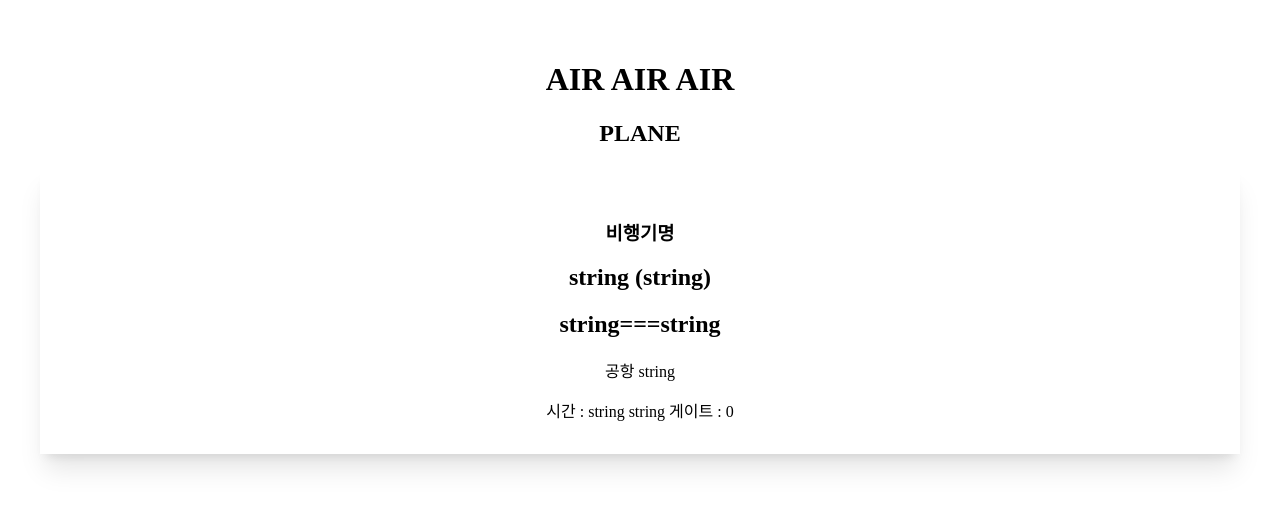
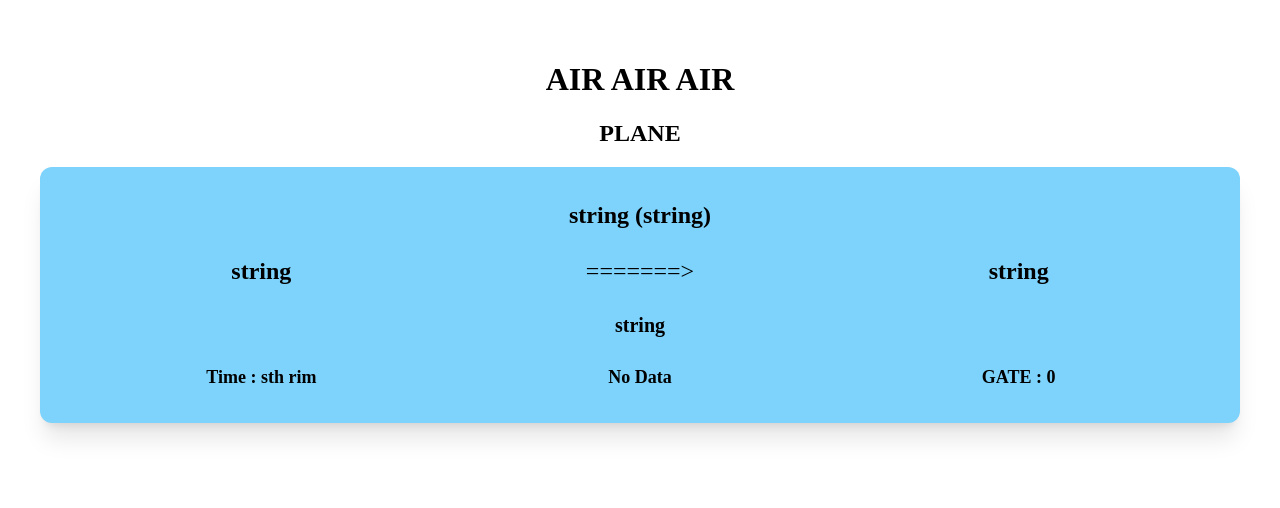
Before and after one commit to Dark-jin/Airplane, a React (Vite) app: page / in a window 1280 px wide. Shown: the top 508 px of the page. Built offline with nearby package versions, Linux system fonts and the light colour scheme; no server answers.

Commit message:
feat: main page card css

```diff
--- a/src/pages/Main/Main.tsx
+++ b/src/pages/Main/Main.tsx
@@ -9,24 +9,37 @@ const Main = () => {
   useEffect(() => {
     liveairplane(setliveState);
   }, []);
-  console.log(livestate);
   return (
     <>
       <h1>AIR AIR AIR</h1>
       <h2>PLANE</h2>
       {livestate.map((item, index) => (
-        <div className="card card-side bg-base-100 shadow-xl" key={index}>
+        <div
+          className="card card-side bg-base-100 shadow-xl mt-4 rounded-xl bg-sky-300"
+          key={index}
+        >
           <div className="card-body">
-            <h3>비행기명</h3>
-            <h2>
+            <div className="text-2xl font-bold">
               {item.airlineEnglish} ({item.airFln})
-            </h2>
-            <h2 className="card-title">
-              {item.boardingEng}==={item.arrivedEng}
-            </h2>
-            <p>공항 {item.city}</p>
-            <div className="card-actions justify-between">
-              시간 : {item.std} {item.line} 게이트 : {item.gate}
+            </div>
+            <div className="grid grid-cols-3 mt-6">
+              <div className="text-2xl font-bold">{item.boardingEng}</div>
+              <div className="text-2xl">======={">"}</div>
+              <div className="text-2xl font-bold">{item.arrivedEng}</div>
+            </div>
+            <div className="text-xl font-bold mt-6">{item.city}</div>
+            <div className="grid grid-cols-3 mt-6">
+              <div className="text-lg font-semibold">
+                Time : {item.std.substring(0, 2)}h {item.std.substring(2, 4)}m
+              </div>
+              <div className="text-lg font-semibold">
+                {item.line == "국내"
+                  ? "Domestic Flight"
+                  : item.line == "국제"
+                  ? "International Flight"
+                  : "No Data"}
+              </div>
+              <div className="text-lg font-semibold">GATE : {item.gate}</div>
             </div>
           </div>
         </div>
```
